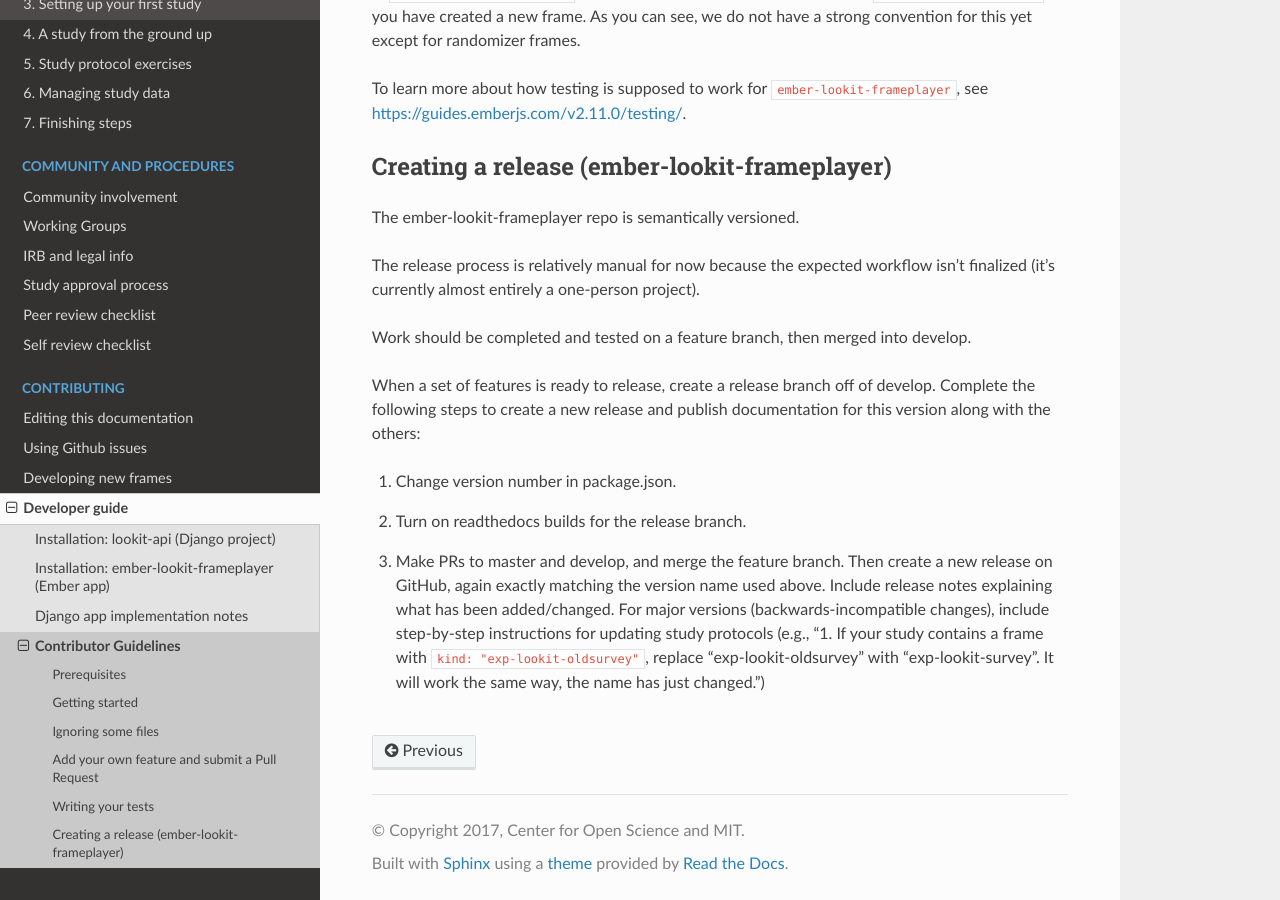
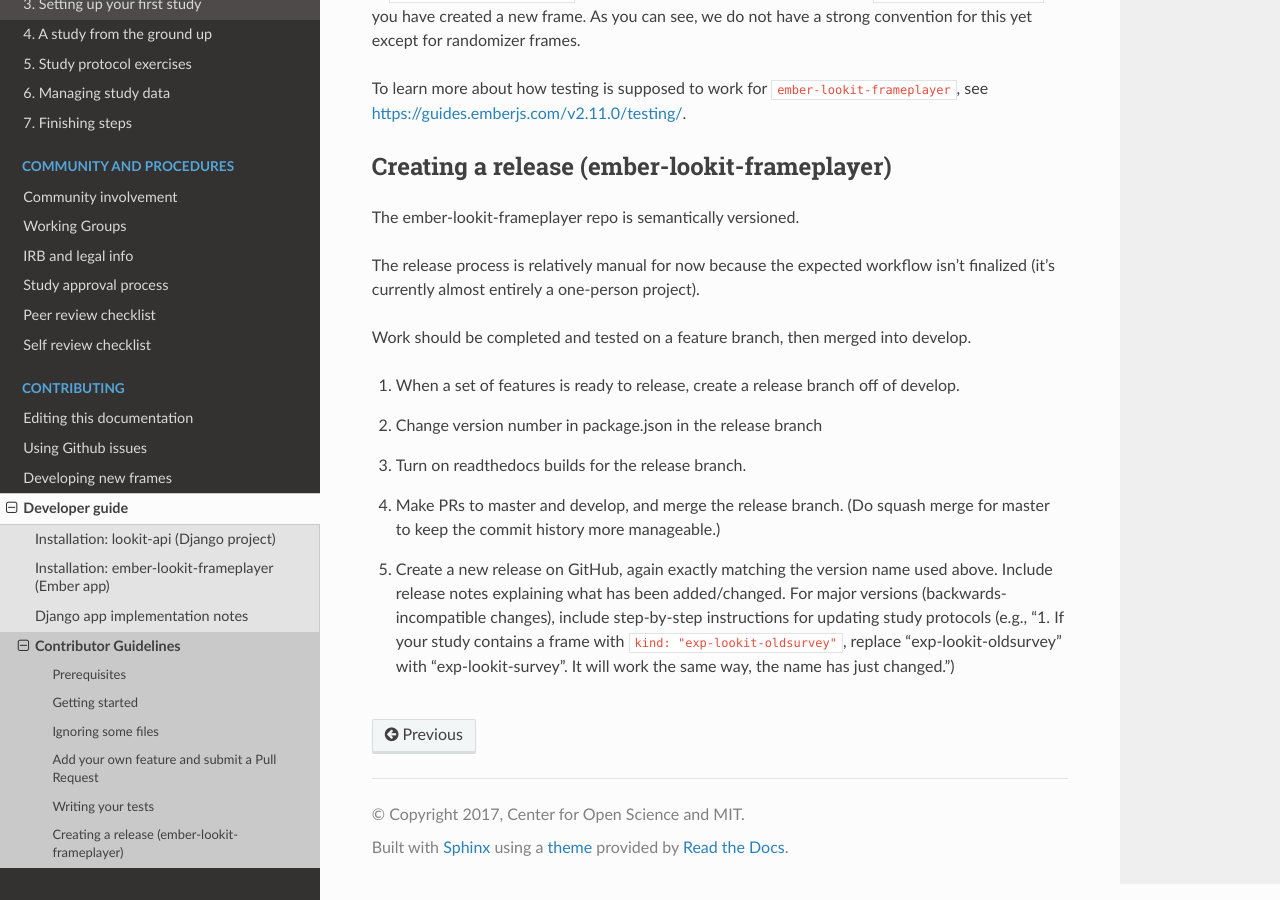
Before and after one commit to lookit/lookit-docs, a Sphinx documentation site: the page built from docs/source/contributor-guidelines.rst, in a window 1280 px wide and 900 px high, scrolled down 3882 px. Built offline with Sphinx 7.4.7 and the Read the Docs theme 2.0.0, drawn with Linux system fonts in a browser that asks for light colours.

Commit message:
expand directions for maintaining ELF docs

```diff
--- a/docs/source/contributor-guidelines.rst
+++ b/docs/source/contributor-guidelines.rst
@@ -124,11 +124,12 @@ The release process is relatively manual for now because the expected workflow i
 
 Work should be completed and tested on a feature branch, then merged into develop.
 
-When a set of features is ready to release, create a release branch off of develop.
-Complete the following steps to create a new release and publish documentation for this version along with the others:
+1. When a set of features is ready to release, create a release branch off of develop.
 
-1. Change version number in package.json.
+2. Change version number in package.json in the release branch
 
-2. Turn on readthedocs builds for the release branch.
+3. Turn on readthedocs builds for the release branch.
 
-3. Make PRs to master and develop, and merge the feature branch. Then create a new release on GitHub, again exactly matching the version name used above. Include release notes explaining what has been added/changed. For major versions (backwards-incompatible changes), include  step-by-step instructions for updating study protocols (e.g., "1. If your study contains a frame with ``kind: "exp-lookit-oldsurvey"``, replace "exp-lookit-oldsurvey" with "exp-lookit-survey". It will work the same way, the name has just changed.")
+4. Make PRs to master and develop, and merge the release branch. (Do squash merge for master to keep the commit history more manageable.)
+
+5. Create a new release on GitHub, again exactly matching the version name used above. Include release notes explaining what has been added/changed. For major versions (backwards-incompatible changes), include  step-by-step instructions for updating study protocols (e.g., "1. If your study contains a frame with ``kind: "exp-lookit-oldsurvey"``, replace "exp-lookit-oldsurvey" with "exp-lookit-survey". It will work the same way, the name has just changed.")
```
